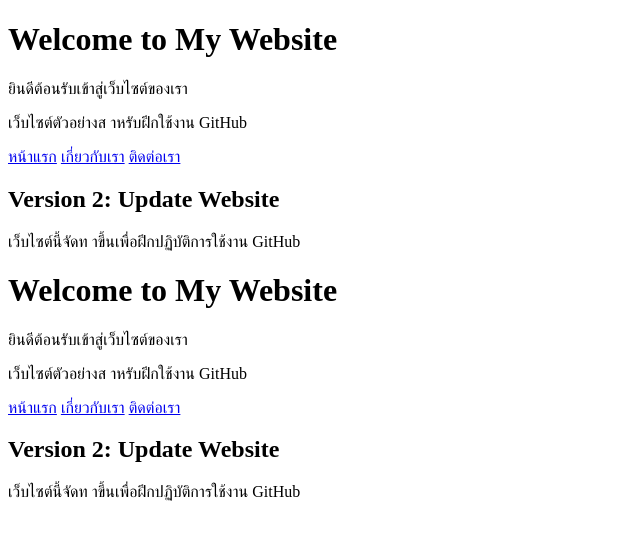
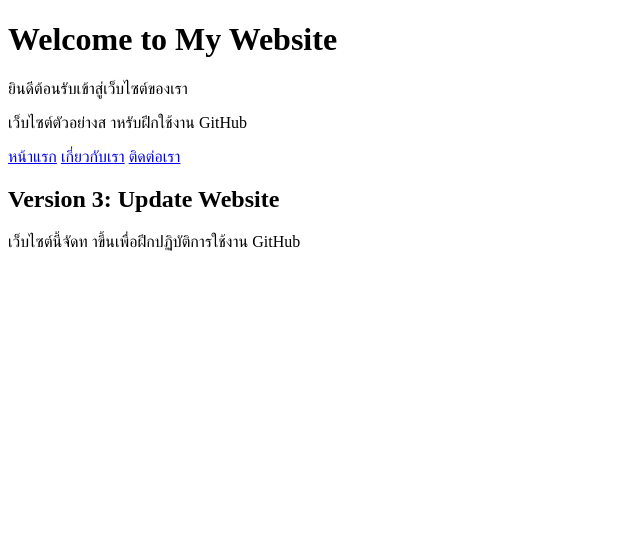
Before and after one commit to wanwi-16/69Dev03-github-put, a plain HTML site: page index.html in a window 1280 px wide. Shown: the whole page, without its empty margins (0-640 px from the left). Drawn offline with Linux system fonts and the light colour scheme.

Commit message:
Update Website Content

```diff
--- a/index.html
+++ b/index.html
@@ -13,18 +13,7 @@
 <a href="about.html">เกี่ยวกับเรา</a>
 <a href="contact.html">ติดต่อเรา</a>
 
-<h2>Version 2: Update Website</h2>
+<h2>Version 3: Update Website</h2>
 <p>เว็บไซต์นี้จัดท าขึ้นเพื่อฝึกปฏิบัติการใช้งาน GitHub</p>
 </body>
 </html>
-
-
-<h1>Welcome to My Website</h1>
-<p>ยินดีต้อนรับเข้าสู่เว็บไซต์ของเรา</p>
-<p>เว็บไซต์ตัวอย่างส าหรับฝึกใช้งาน GitHub</p>
-<a href="index.html">หน้าแรก</a>
-<a href="about.html">เกี่ยวกับเรา</a>
-<a href="contact.html">ติดต่อเรา</a>
-
-<h2>Version 2: Update Website</h2>
-<p>เว็บไซต์นี้จัดท าขึ้นเพื่อฝึกปฏิบัติการใช้งาน GitHub</p>
```
